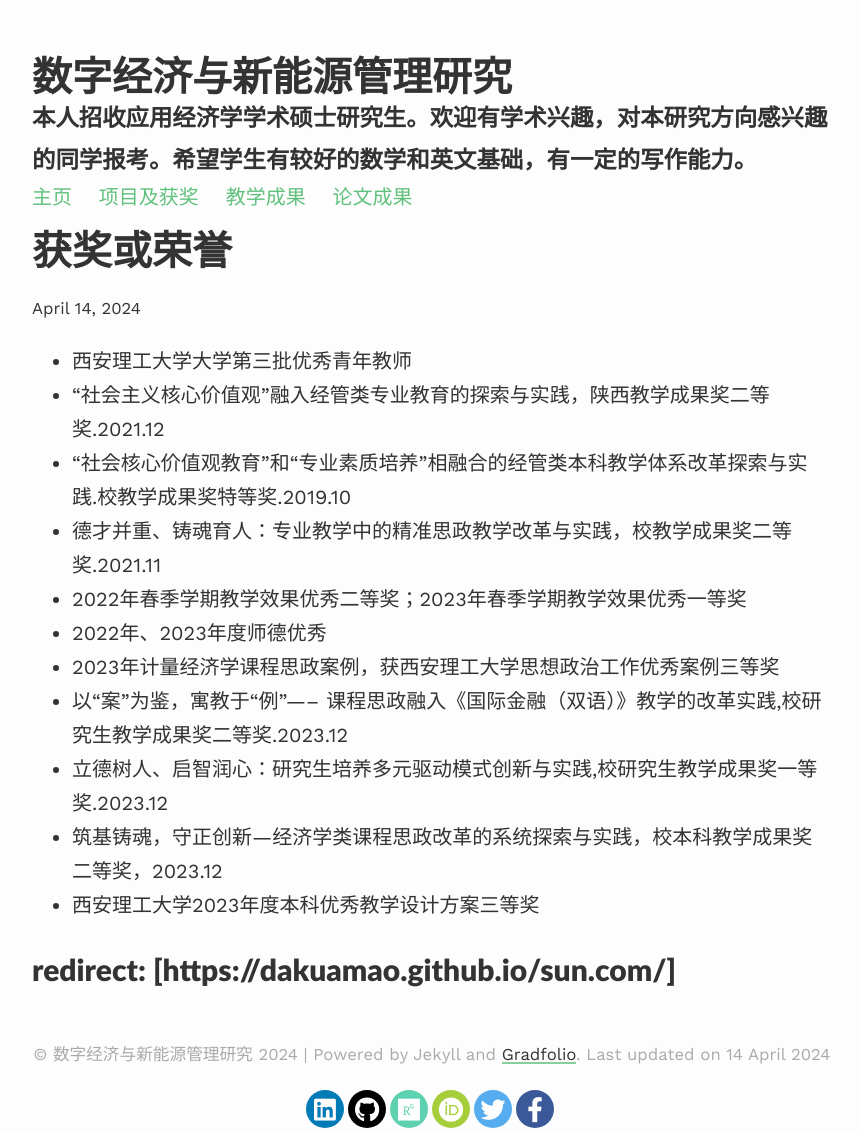
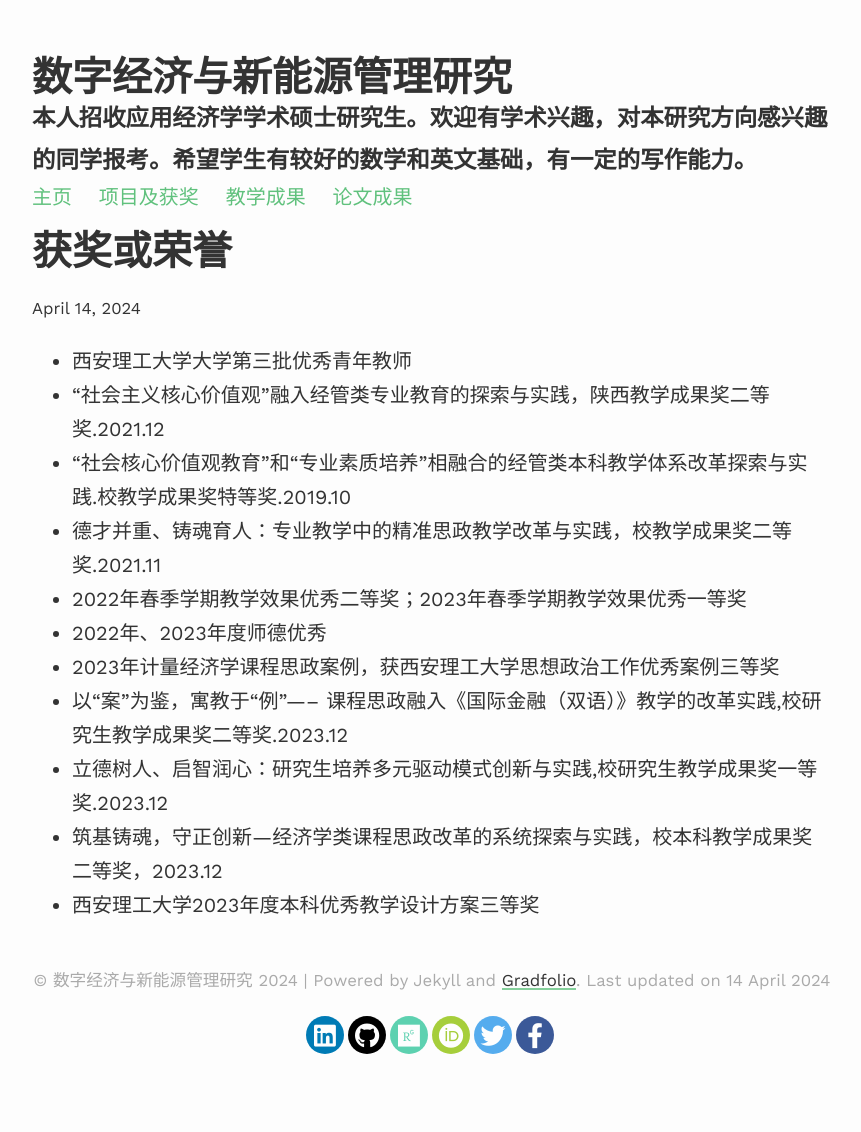
Before and after one commit to dakuamao/sun, a Jekyll site: the page built from _projects/5_project.md, in a window 1280 px wide. Shown: the whole page, without its empty margins (208-1069 px from the left). Built offline with Jekyll 4.4.1, drawn with Linux system fonts in a browser that asks for light colours; nearby versions of some CDN libraries; after the commit the page ends 1058 px from its top, so only the background shows below that; part of the change alters nothing that is shown.

Commit message:
Update 5_project.md

```diff
--- a/_projects/5_project.md
+++ b/_projects/5_project.md
@@ -14,10 +14,3 @@ description: 获奖
 * 立德树人、启智润心：研究生培养多元驱动模式创新与实践,校研究生教学成果奖一等奖.2023.12
 * 筑基铸魂，守正创新—经济学类课程思政改革的系统探索与实践，校本科教学成果奖二等奖，2023.12
 * 西安理工大学2023年度本科优秀教学设计方案三等奖
-
-
-
-
-
-redirect: [https://dakuamao.github.io/sun.com/]
----
```
